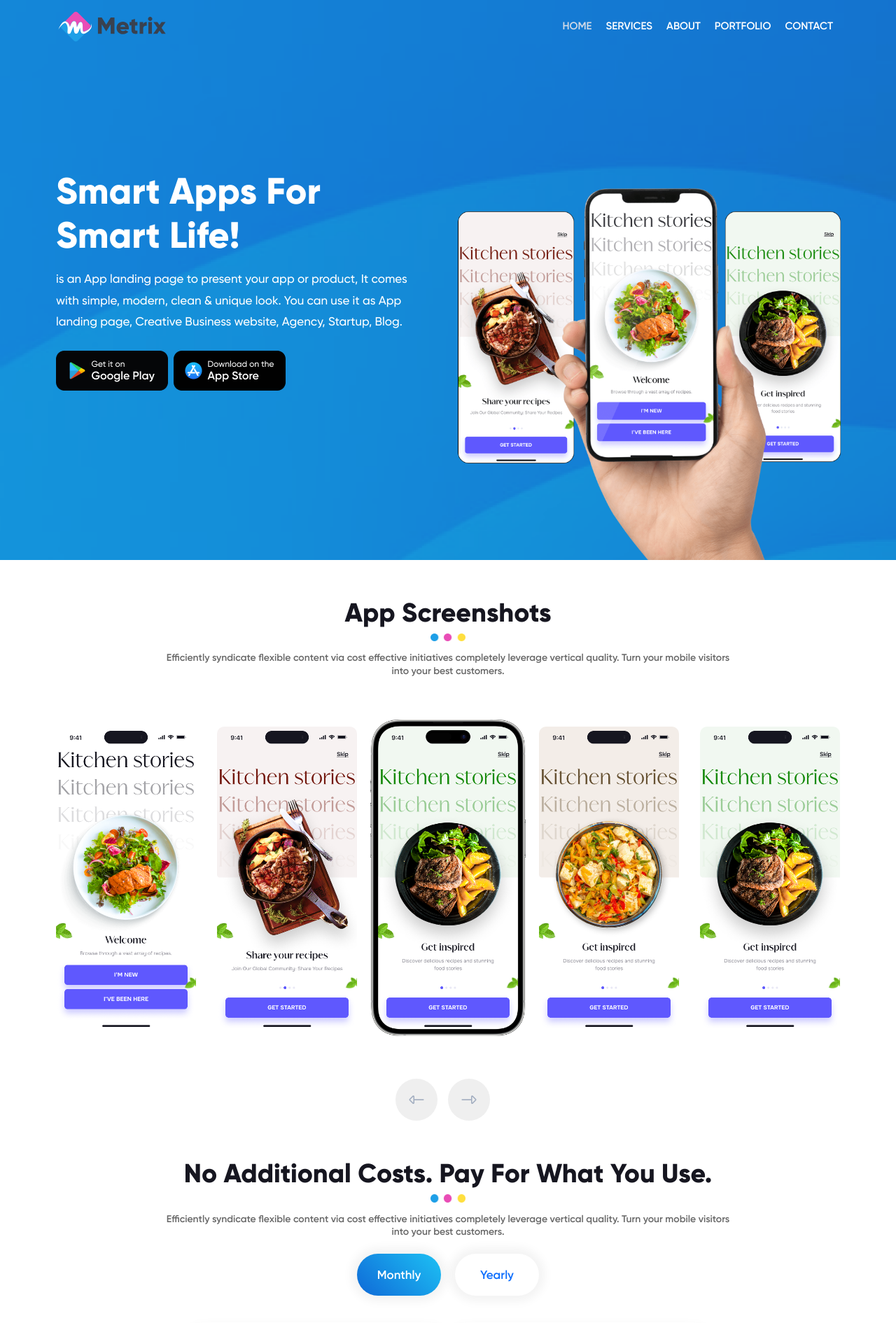
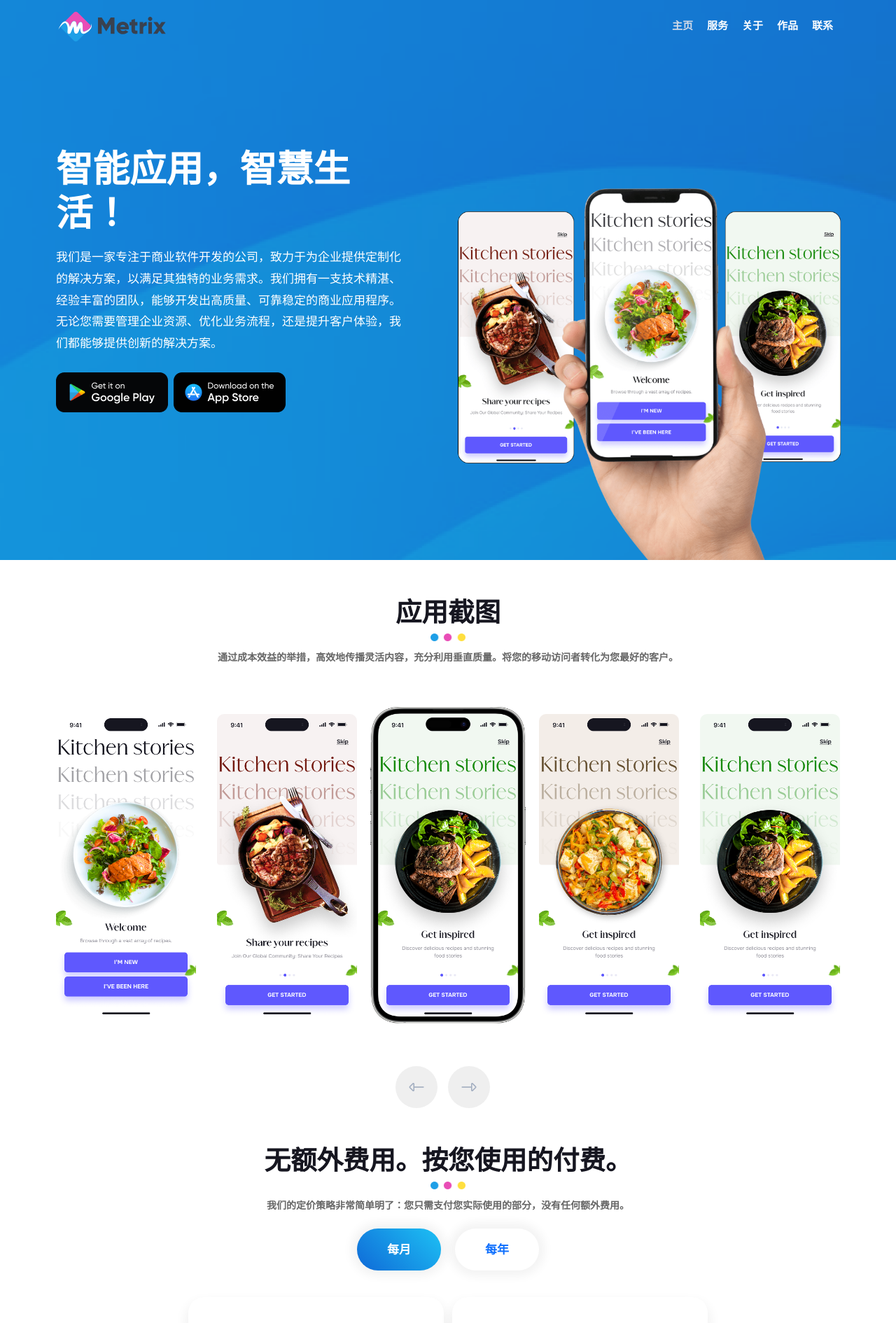
Before and after one commit to huayang933/z-website, a PHP site: page / in a window 1280 px wide. Shown: the top 1890 px of the page at 70% size. Run offline with PHP 8.4, Linux system fonts and the light colour scheme; some libraries are stand-ins or nearby versions.

Commit message:
update chinese version

```diff
--- a/footer.php
+++ b/footer.php
@@ -8,11 +8,11 @@
 					<div class="footer-one-link-group text-lg-start">
 						<ul class="footer-one-link-list">
 							<li class="footer-one-link-head">Zeta Capital Sdn Bhd</li>
-							<li><a href="/" class="footer-one-link">Home</a></li>
-							<li><a href="/services" class="footer-one-link">Services</a></li>
-							<li><a href="/about" class="footer-one-link">About</a></li>
-							<li><a href="/portfolio" class="footer-one-link">Portfolio</a></li>
-							<li><a href="/contact" class="footer-one-link">Contact us</a></li>
+							<li><a href="/" class="footer-one-link">主页</a></li>
+							<li><a href="/services" class="footer-one-link">服务</a></li>
+							<li><a href="/about" class="footer-one-link">关于</a></li>
+							<li><a href="/portfolio" class="footer-one-link">作品</a></li>
+							<li><a href="/contact" class="footer-one-link">联系</a></li>
 						</ul>
 					</div>
 				</div>
@@ -23,8 +23,7 @@
 						<a class="footer-one-brand" href="home.html">
 							<img src="assets/images/logo/logo-white.svg" alt="logo" />
 						</a>
-						<p class="footer-one-text">Intrinsicly matrix high standards in niches whereas
-							intermandated niche markets. Objectively harness competitive resources.</p>
+						<p class="footer-one-text">客观地利用竞争资源，在细分市场中树立高标准的内在矩阵，而不是由外部授权的细分市场。</p>
 
 						<!-- Social Links -->
 						<div class="footer-one-social-links-group">
@@ -53,7 +52,7 @@
 		<div class="row">
 			<!-- Copyright Text -->
 			<div class="footer-one-copyright">
-				<label class="m-0">Copyright <strong>&COPY;</strong> 2024. All Rights Reserved.</label>
+				<label class="m-0">版权所有 <strong>&COPY;</strong> 2024。 保留所有权利。</label>
 			</div>
 			<!-- Copyright Text -->
 		</div>
--- a/home.php
+++ b/home.php
@@ -7,12 +7,10 @@
             <div class="container hero-one-container d-flex flex-column h-100">
                 <div class="hero-one-wrapper my-auto d-flex flex-column justify-content-center order-xl-1 order-2">
                     <div class="home-one-hero-content">
-                        <h1 class="text-white ">Smart Apps For Smart Life!</h1>
-                        <p class="text-white text-center text-xl-start">is an App landing page to present your app or
-                            product, It comes with simple,
-                            modern, clean &
-                            unique look. You can use it as App landing page, Creative Business website, Agency, Startup,
-                            Blog.</p>
+                        <h1 class="text-white ">智能应用，智慧生活！</h1>
+                        <p class="text-white text-center text-xl-start">
+                            我们是一家专注于商业软件开发的公司，致力于为企业提供定制化的解决方案，以满足其独特的业务需求。我们拥有一支技术精湛、经验丰富的团队，能够开发出高质量、可靠稳定的商业应用程序。无论您需要管理企业资源、优化业务流程，还是提升客户体验，我们都能够提供创新的解决方案。
+                        </p>
                     </div>
                     <div
                         class="home-one-hero-app-link  align-items-center justify-content-center justify-content-xl-start  d-flex w-100">
@@ -35,11 +33,9 @@
             <div class="container d-flex flex-column gap-5">
                 <div class="text-center">
                     <div class="page-head-one">
-                        <h2 class="page-head-one-title">App Screenshots</h2>
+                        <h2 class="page-head-one-title">应用截图</h2>
                         <img class="page-head-one-dots" src="assets/images/icons/page-banner-one-dots.png" alt="dots" />
-                        <p class="page-head-one-short">Efficiently syndicate flexible content via cost effective
-                            initiatives completely leverage vertical quality. Turn your mobile visitors into your best
-                            customers.</p>
+                        <p class="page-head-one-short">通过成本效益的举措，高效地传播灵活内容，充分利用垂直质量。将您的移动访问者转化为您最好的客户。</p>
                     </div>
                 </div>
                 <div class="row justify-content-center">
@@ -79,23 +75,21 @@
             <div class="container">
                 <div class="page-head-one d-flex flex-column gap-5">
                     <div>
-                        <h2 class="page-head-one-title">No Additional Costs. Pay For What You Use.</h2>
+                        <h2 class="page-head-one-title">无额外费用。按您使用的付费。</h2>
                         <img class="page-head-one-dots" src="assets/images/icons/page-banner-one-dots.png" alt="dots" />
-                        <p class="page-head-one-short">Efficiently syndicate flexible content via cost effective
-                            initiatives completely leverage vertical quality. Turn your mobile visitors into your best
-                            customers.</p>
+                        <p class="page-head-one-short">我们的定价策略非常简单明了：您只需支付您实际使用的部分，没有任何额外费用。</p>
                     </div>
                     <div class="mx-auto">
                         <ul class="nav nav-pills price_tab" id="pills-tab" role="tablist">
                             <li class="nav-item" role="presentation">
                                 <button class="nav-link active" id="pills-home-tab" data-bs-toggle="pill"
                                     data-bs-target="#pills-home" type="button" role="tab" aria-controls="pills-home"
-                                    aria-selected="true">Monthly</button>
+                                    aria-selected="true">每月</button>
                             </li>
                             <li class="nav-item" role="presentation">
                                 <button class="nav-link" id="pills-profile-tab" data-bs-toggle="pill"
                                     data-bs-target="#pills-profile" type="button" role="tab" aria-controls="pills-profile"
-                                    aria-selected="false">Yearly</button>
+                                    aria-selected="false">每年</button>
                             </li>
                         </ul>
                     </div>
@@ -106,36 +100,36 @@
                         <div class="row justify-content-center price_costs_card_wrapper">
                             <div class="col-xl-4 col-lg-5 col-md-6">
                                 <div class="white_bg white_box h-100">
-                                    <span>Individual Plan</span>
+                                    <span>个人计划</span>
                                     <div class="price_text">
                                         <div class="price-cost">$<sub>22.00</sub></div>
-                                        <p>Monthly Package</p>
+                                        <p>月度套餐</p>
                                     </div>
                                     <div class="dec_text">
-                                        <p>Community support</p>
-                                        <p>400+ pages</p>
-                                        <p>100+ header variations</p>
-                                        <p>20+ home page options</p>
+                                        <p>社区支持</p>
+                                        <p>400+ 页面</p>
+                                        <p>100+ 页眉变化</p>
+                                        <p>20+ 主页选项</p>
                                     </div>
-                                    <a href="javascript:void(0)" class="btn btn-common rose">Get Started</a>
+                                    <a href="javascript:void(0)" class="btn btn-common rose">开始使用</a>
                                 </div>
                             </div>
                             <div class="col-xl-4 col-lg-5 col-md-6 mb-0">
                                 <div class="white_bg white_box h-100">
-                                    <span>Enterprise Plan</span>
+                                    <span>企业计划</span>
                                     <div class="price_text">
                                         <div class="price-cost blue_color">$<sub>99.00</sub></div>
-                                        <p>Monthly Package</p>
+                                        <p>月度套餐</p>
                                     </div>
                                     <div class="dec_text">
-                                        <p>24/7 support</p>
-                                        <p>400+ pages</p>
-                                        <p>200+ header variations</p>
-                                        <p>40+ home page optionss</p>
-                                        <p>E-commerce</p>
-                                        <p>Free Domain</p>
+                                        <p>24/7 支持</p>
+                                        <p>400+ 页面</p>
+                                        <p>200+ 页眉变化</p>
+                                        <p>40+ 主页选项</p>
+                                        <p>电子商务</p>
+                                        <p>免费域名</p>
                                     </div>
-                                    <a href="javascript:void(0)" class="btn btn-common">Get Started</a>
+                                    <a href="javascript:void(0)" class="btn btn-common">开始使用</a>
                                 </div>
                             </div>
                         </div>
@@ -145,38 +139,38 @@
                         <div class="row align-items-center justify-content-center">
                             <div class="col-xl-4 col-lg-5 col-md-6">
                                 <div class="white_bg white_box">
-                                    <span>Individual Plan</span>
+                                    <span>个人计划</span>
                                     <div class="price_text">
                                         <div class="price-cost">$<sub>199.00</sub></div>
-                                        <p>Yearly Package</p>
+                                        <p>年度套餐</p>
                                     </div>
                                     <div class="dec_text">
-                                        <p>24/7 support</p>
-                                        <p>400+ pages</p>
-                                        <p>200+ header variations</p>
-                                        <p>40+ home page optionss</p>
-                                        <p>E-commerce</p>
-                                        <p>Free Domain</p>
+                                        <p>24/7 支持</p>
+                                        <p>400+ 页面</p>
+                                        <p>200+ 页眉变化</p>
+                                        <p>40+ 主页选项</p>
+                                        <p>电子商务</p>
+                                        <p>免费域名</p>
                                     </div>
-                                    <a href="javascript:void(0)" class="btn btn-common rose">Get Started</a>
+                                    <a href="javascript:void(0)" class="btn btn-common rose">开始使用</a>
                                 </div>
                             </div>
                             <div class="col-xl-4 col-lg-5 col-md-6 mb-0">
                                 <div class="white_bg white_box">
-                                    <span>Enterprise Plan</span>
+                                    <span>企业计划</span>
                                     <div class="price_text">
                                         <div class="price-cost blue_color">$<sub>499.00</sub></div>
-                                        <p>Yearly Package</p>
+                                        <p>年度套餐</p>
                                     </div>
                                     <div class="dec_text">
-                                        <p>24/7 support</p>
-                                        <p>400+ pages</p>
-                                        <p>200+ header variations</p>
-                                        <p>40+ home page optionss</p>
-                                        <p>E-commerce</p>
-                                        <p>Free Domain</p>
+                                        <p>24/7 支持</p>
+                                        <p>400+ 页面</p>
+                                        <p>200+ 页眉变化</p>
+                                        <p>40+ 主页选项</p>
+                                        <p>电子商务</p>
+                                        <p>免费域名</p>
                                     </div>
-                                    <a href="javascript:void(0)" class="btn btn-common">Get Started</a>
+                                    <a href="javascript:void(0)" class="btn btn-common">开始使用</a>
                                 </div>
                             </div>
                         </div>
@@ -201,9 +195,7 @@
                                         <div class="page-review-icon-quote">
                                             <img src="assets/images/icons/icon-quote.svg" alt="quote">
                                         </div>
-                                        <p class="page-review-text">"Thank you for guiding us through the construction
-                                            process understanding and process, and always ready to accommodate our needs. We
-                                            love our new space and know that it was built by the very best!"</p>
+                                        <p class="page-review-text">"我一直在使用他们的服务，我非常满意！他们的团队非常专业，响应迅速，解决问题非常有效。我强烈推荐他们！"</p>
                                         <div class="page-review-user-and-profession">
                                             <div class="page-user-and-rating">
                                                 <label class="page-user-name">Sarah Carlos</label>
@@ -228,9 +220,7 @@
                                         <div class="page-review-icon-quote">
                                             <img src="assets/images/icons/icon-quote.svg" alt="quote">
                                         </div>
-                                        <p class="page-review-text">"Thank you for guiding us through the construction
-                                            process understanding and process, and always ready to accommodate our needs. We
-                                            love our new space and know that it was built by the very best!"</p>
+                                        <p class="page-review-text">"我对他们提供的服务感到非常满意。他们的团队专业且友好，总是乐于解答我的问题并提供帮助。他们的产品质量很高，功能强大，给我的业务带来了很大的改善。我强烈推荐他们！"</p>
                                         <div class="page-review-user-and-profession">
                                             <div class="page-user-and-rating">
                                                 <label class="page-user-name">Sarah Carlos</label>
@@ -257,9 +247,7 @@
                                         <div class="page-review-icon-quote">
                                             <img src="assets/images/icons/icon-quote.svg" alt="quote">
                                         </div>
-                                        <p class="page-review-text">"Thank you for guiding us through the construction
-                                            process understanding and process, and always ready to accommodate our needs. We
-                                            love our new space and know that it was built by the very best!"</p>
+                                        <p class="page-review-text">"与他们合作的经历非常愉快！他们的团队始终专注于客户的需求，并提供出色的解决方案。他们的专业知识和技能使得项目的执行非常顺利。我对他们的服务感到非常满意，强烈推荐给其他人！"</p>
                                         <div class="page-review-user-and-profession">
                                             <div class="page-user-and-rating">
                                                 <label class="page-user-name">Sarah Carlos</label>
@@ -284,9 +272,7 @@
                                         <div class="page-review-icon-quote">
                                             <img src="assets/images/icons/icon-quote.svg" alt="quote">
                                         </div>
-                                        <p class="page-review-text">"Thank you for guiding us through the construction
-                                            process understanding and process, and always ready to accommodate our needs. We
-                                            love our new space and know that it was built by the very best!"</p>
+                                        <p class="page-review-text">"我对他们的服务感到非常满意！他们的团队非常专业和敬业，始终以客户为中心，确保我们的需求得到满足。他们的响应速度非常快，解决问题的能力也很强。我真的很高兴选择了他们作为我们的合作伙伴！"</p>
                                         <div class="page-review-user-and-profession">
                                             <div class="page-user-and-rating">
                                                 <label class="page-user-name">Sarah Carlos</label>
@@ -307,11 +293,10 @@
                     </div>
                     <div class="col-lg-5 col-md-12 order-lg-2 order-1 align-self-center">
                         <div class="page-head-one text-lg-start">
-                            <h2 class="page-head-one-title">What Our Customer Says!</h2>
+                            <h2 class="page-head-one-title">我们的客户说什么！</h2>
                             <img class="page-head-one-dots" src="assets/images/icons/page-banner-one-dots.png" alt="dots">
-                            <p class="page-head-one-short ms-0 text-lg-start">Don't just believe our words. </p>
-                            <p class="page-head-one-short ms-0 mt-0 text-lg-start">Check these testimonials from our
-                                satisfied customers!</p>
+                            <p class="page-head-one-short ms-0 text-lg-start">不要仅仅相信我们的话。 </p>
+                            <p class="page-head-one-short ms-0 mt-0 text-lg-start">请查看我们满意客户的推荐！</p>
                             <div class="slider-nav"></div>
                         </div>
                     </div>
@@ -325,26 +310,28 @@
                 <div class="row">
                     <div class="col-lg-6">
                         <div class="page-head-one">
-                            <h2 class="page-head-one-title">Let's Talk About Your Idea</h2>
+                            <h2 class="page-head-one-title">让我们谈谈您的想法。</h2>
                             <img class="page-head-one-dots" src="assets/images/icons/page-banner-one-dots.png" alt="dots">
-                            <p class="page-head-one-short">Check these testimonials from our satisfied customers!</p>
+                            <p class="page-head-one-short">请查看我们满意客户的推荐！</p>
                         </div>
 
                         <div class="page-contact-one-form-wrapper text-center">
-                            <form class="d-flex flex-column gap-3">
+                            <form class="d-flex flex-column gap-3" @submit.prevent="submitForm">
                                 <div class="form-group">
-                                    <input type="text" id="contactGetName" class="input-two" placeholder="Your Name">
+                                    <input v-model="formData.name" type="text" id="contactGetName" class="input-two" placeholder="你的名字" required>
                                 </div>
                                 <div class="form-group">
-                                    <input type="email" id="contactGetMail" class="input-two" placeholder="Your Email">
+                                    <input v-model="formData.email" type="email" id="contactGetMail" class="input-two" placeholder="你的电邮" required>
                                 </div>
                                 <div class="form-group">
-                                    <input type="text" id="contactGetPhone" class="input-two" placeholder="Your Phone">
+                                    <input v-model="formData.contact" type="text" id="contactGetPhone" class="input-two" placeholder="你的手机" required>
                                 </div>
                                 <div class="form-group">
-                                    <textarea type="text" id="contactGetMessage" class="textarea-two" placeholder="Your Message" rows="8"></textarea>
+                                    <textarea v-model="formData.message" type="text" id="contactGetMessage" class="textarea-two" placeholder="你的消息" rows="8" required></textarea>
                                 </div>
-                                <button type="submit" class="btn-common btn-submit-two mt-0"> Send Message</button>
+                                <button v-if="status == 'onSubmit'" class="btn-common btn-submit-two mt-0"> 发送消息 </button>
+                                <button v-else-if="status == 'submiting'" class="btn-common btn-submit-two mt-0"> 加载.. </button>
+                                <button v-if="status == 'successful'" class="btn-common btn-submit-two mt-0"> 成功 </button>
                             </form>
                         </div>
 
--- a/topnav.php
+++ b/topnav.php
@@ -25,19 +25,19 @@
                         </div>
                     </li> -->
                     <li class="nav-item">
-                        <a class="nav-link js-scroll-trigger <?php active('')?>" href="/">Home</a>
+                        <a class="nav-link js-scroll-trigger <?php active('')?>" href="/">主页</a>
                     </li>
                     <li class="nav-item">
-                        <a class="nav-link js-scroll-trigger <?php active('services')?>" href="/services">Services</a>
+                        <a class="nav-link js-scroll-trigger <?php active('services')?>" href="/services">服务</a>
                     </li>
                     <li class="nav-item">
-                        <a class="nav-link js-scroll-trigger <?php active('about')?>" href="/about">About</a>
+                        <a class="nav-link js-scroll-trigger <?php active('about')?>" href="/about">关于</a>
                     </li>
                     <li class="nav-item">
-                        <a class="nav-link js-scroll-trigger <?php active('portfolio')?>" href="/portfolio">Portfolio</a>
+                        <a class="nav-link js-scroll-trigger <?php active('portfolio')?>" href="/portfolio">作品</a>
                     </li>
                     <li class="nav-item">
-                        <a class="nav-link js-scroll-trigger <?php active('contact')?>" href="/contact">Contact</a>
+                        <a class="nav-link js-scroll-trigger <?php active('contact')?>" href="/contact">联系</a>
                     </li>
                 </ul>
             </div>
```
Also changed, not shown: about.php (+11 -15 lines), contact.php (+28 -27 lines), portfolio.php (+4 -4 lines), services.php (+17 -19 lines).
